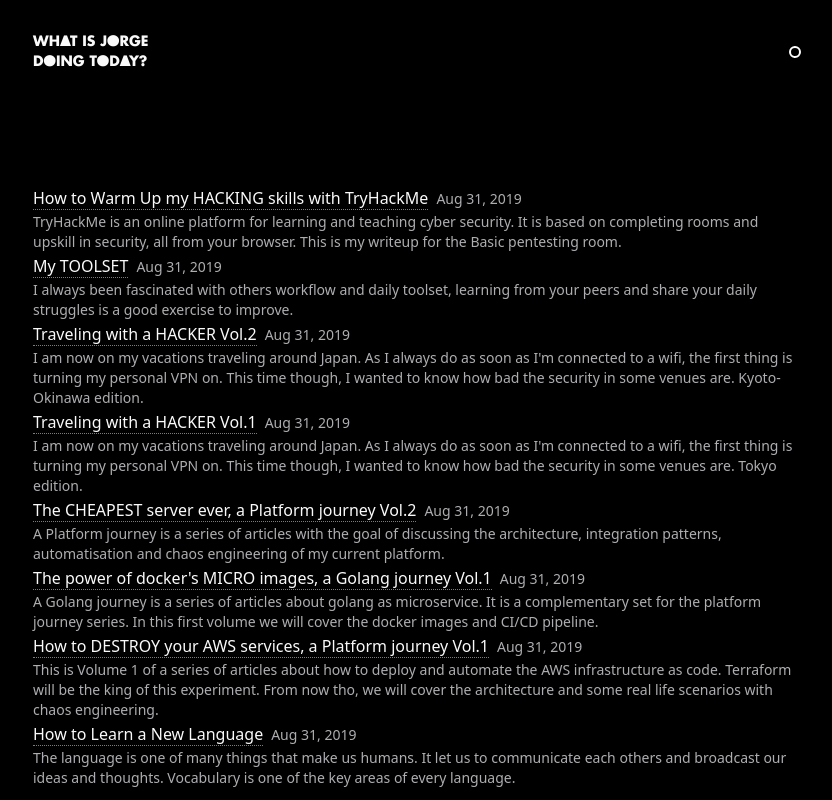
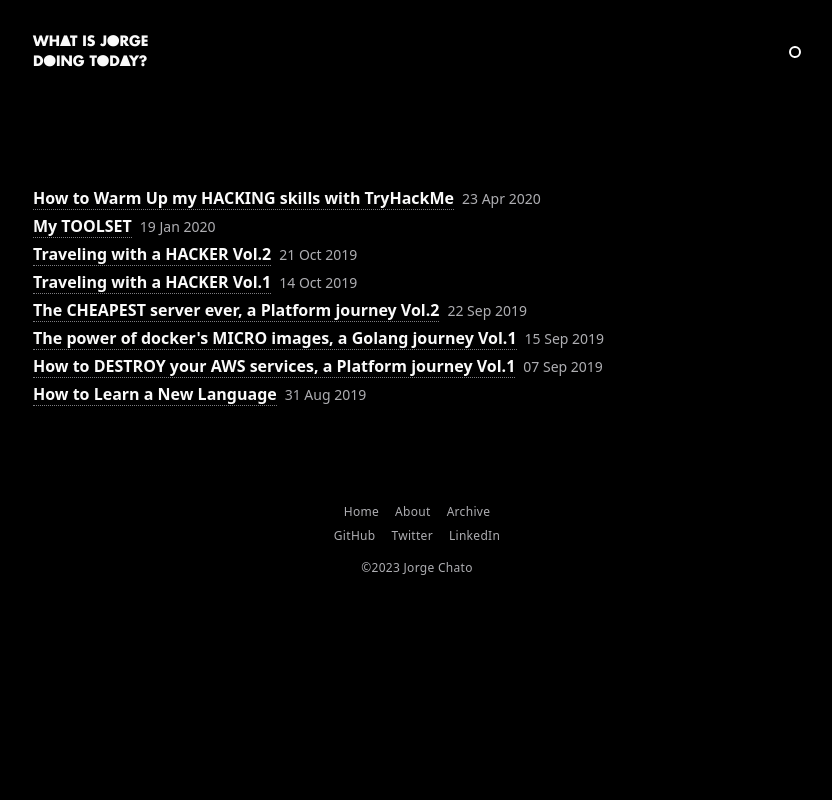
Before and after one commit to jorgechato/whatisjorgedoing.today, a Next.js app: page /archive in a window 1280 px wide. Shown: the top 800 px of the page, without its empty margins (223-1055 px from the left). Built offline with nearby package versions, Linux system fonts and the light colour scheme.

Commit message:
UPDATE article/s component

```diff
--- a/components/cms/Article.tsx
+++ b/components/cms/Article.tsx
@@ -1,17 +1,32 @@
+import { format } from 'date-fns'
+import Markdown from 'markdown-to-jsx';
+
 import { GetArticleContent } from './FetchData';
+import { H1Font } from '../Fonts';
 
 
 export function Article(props: any) {
     const slug = props.slug;
     const article = GetArticleContent(slug);
+    const date = format(new Date(article.data.date), 'dd LLL yyyy');
 
     return (
         <>
-            <h1>{article.data.title}</h1>
-            <h2>{article.data.date}</h2>
-            <div>
-            {article.content}
-            </div>
+            <article className="container mx-auto px-4">
+                <header className="mb-12">
+                    <h1 className="text-3xl text-center">
+                        <span className={H1Font.className}>
+                            {article.data.title}
+                        </span>
+                    </h1>
+                    <div className="container font-display text-grey-darkest mx-auto px-4 text-xs mt-24 mb-12 tracking-wide text-center">
+                        {date}
+                    </div>
+                </header>
+                <Markdown className="text-justify text-base">
+                    {article.content}
+                </Markdown>
+            </article>
         </>
     );
 };
--- a/components/cms/ArticleList.tsx
+++ b/components/cms/ArticleList.tsx
@@ -1,27 +1,29 @@
 import Link from 'next/link';
+
+import { format } from 'date-fns'
 
 import { ArticleMetadata } from './ArticleMetadata';
 import { GetArticlesMetadata } from './FetchData';
 
 
-export function ArticleList() {
-    const articlesMetadata: ArticleMetadata[] = GetArticlesMetadata();
+export function ArticleList(props: any) {
+    const articlesMetadata: ArticleMetadata[] = GetArticlesMetadata(props.limit);
 
-    const articlesPreview = articlesMetadata.map((article) => (
+    const articlesPreview = articlesMetadata.map((article) => {
+        const date = format(new Date(article.date), 'dd LLL yyyy');
+
+        return (
         <li key={article.slug}>
             <Link href={article.slug}>
-                <span className="border-b border-grey-darker border-dotted hover:border-none hover:bg-black hover:text-white">
+                <span className="font-bold border-b border-grey-darker border-dotted hover:border-none hover:bg-black hover:text-white">
                     {article.title}
                 </span>
                 <time dateTime="2019-08-31T00:00:00Z" className="text-grey-darkest text-sm sm:ml-2 w-full sm:w-24 inline-block">
-                    Aug 31, 2019
+                    { date }
                 </time>
-            <div className="text-grey-darkest text-sm">
-                {article.summary}
-            </div>
             </Link>
         </li>
-    ));
+    )});
 
     return (
         <>
```
